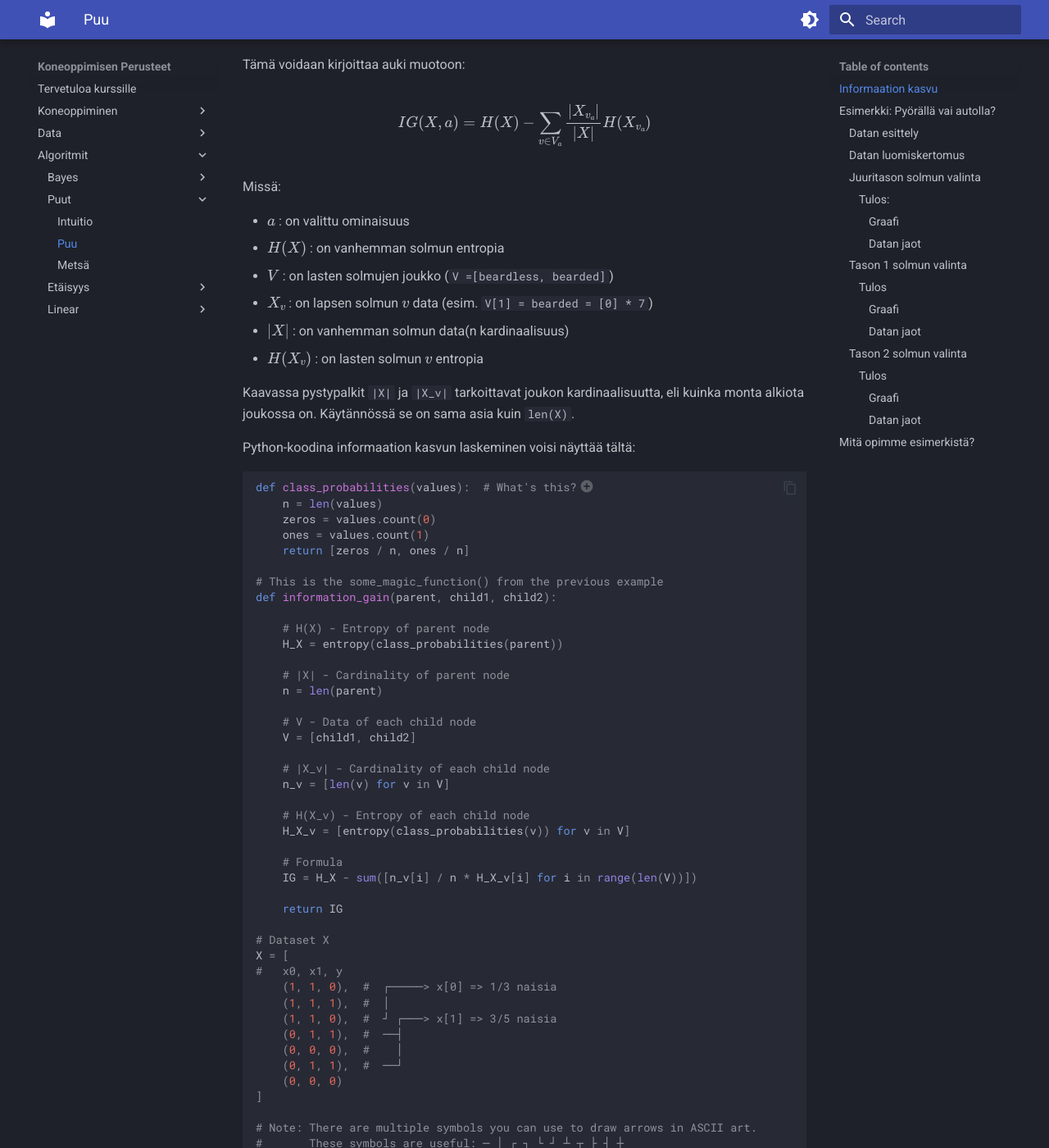
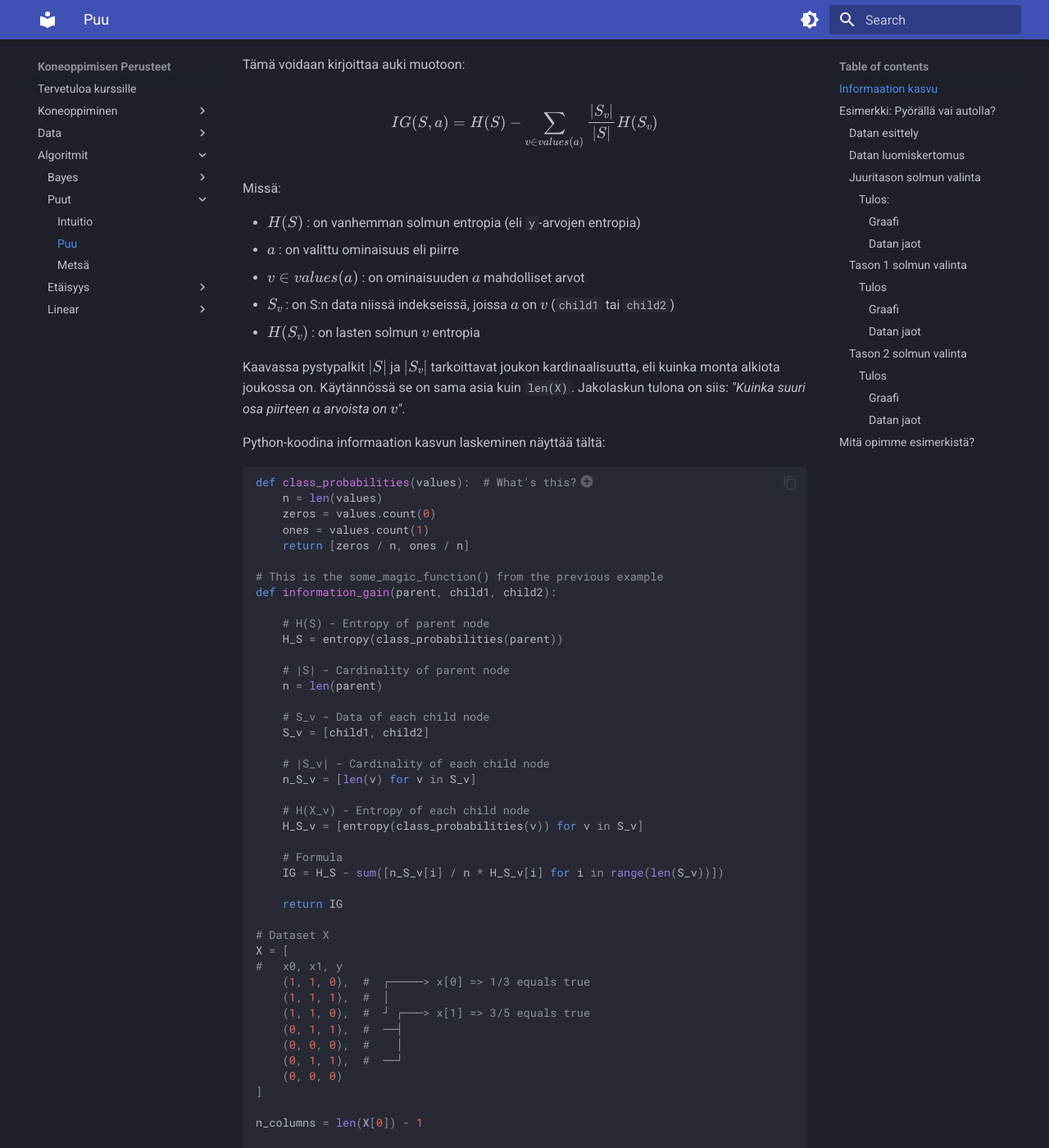
Before and after one commit to sourander/ml-perusteet, an MkDocs documentation site: the page built from docs/algoritmit/puut/puu.md, in a window 1280 px wide and 1400 px high, scrolled down 1816 px. Shown: the whole window at 82% size. Built offline with MkDocs 1.6.1 and Material for MkDocs 9.7.7, drawn with Linux system fonts in a browser that asks for light colours; emoji names are drawn with the system emoji font; some of the changed text lies outside the part shown.

Commit message:
Refined IG formula to avoid confusing X to whole dataset

````diff
--- a/docs/algoritmit/puut/puu.md
+++ b/docs/algoritmit/puut/puu.md
@@ -50,27 +50,26 @@ Informaation kasvu (engl. information gain) on päätöspuun rakentamisen keskei
 Kaava on:
 
 $$
-IG(X, a) = H(X) - H(X|a)
+IG(S, a) = H(S) - H(S|a)
 $$
 
 Tämä voidaan kirjoittaa auki muotoon:
 
 $$
-IG(X, a) = H(X) - \sum_{v \in V_a} \frac{|X_{v_a}|}{|X|} H(X_{v_a})
+IG(S, a) = H(S) - \sum_{v \in values(a)} \frac{|S_{v}|}{|S|} H(S_{v})
 $$
 
 Missä:
 
-* $a$ : on valittu ominaisuus
-* $H(X)$ : on vanhemman solmun entropia
-* $V$ : on lasten solmujen joukko (`V =[beardless, bearded]`)
-* $X_v$ : on lapsen solmun $v$ data (esim. `V[1] = bearded = [0] * 7`)
-* $|X|$ : on vanhemman solmun data(n kardinaalisuus)
-* $H(X_v)$ : on lasten solmun $v$ entropia
+* $H(S)$ : on vanhemman solmun entropia (eli `y`-arvojen entropia)
+* $a$ : on valittu ominaisuus eli piirre
+* $v \in values(a)$ : on ominaisuuden $a$ mahdolliset arvot
+* $S_v$ : on S:n data niissä indekseissä, joissa $a$ on $v$ (`child1` tai `child2`)
+* $H(S_v)$ : on lasten solmun $v$ entropia
 
-Kaavassa pystypalkit `|X|` ja `|X_v|` tarkoittavat joukon kardinaalisuutta, eli kuinka monta alkiota joukossa on. Käytännössä se on sama asia kuin `len(X)`.
+Kaavassa pystypalkit $|S|$ ja $|S_v|$ tarkoittavat joukon kardinaalisuutta, eli kuinka monta alkiota joukossa on. Käytännössä se on sama asia kuin `len(X)`. Jakolaskun tulona on siis: *"Kuinka suuri osa piirteen $a$ arvoista on $v$"*.
 
-Python-koodina informaation kasvun laskeminen voisi näyttää tältä:
+Python-koodina informaation kasvun laskeminen näyttää tältä:
 
 ```python
 def class_probabilities(values):  # What's this?(1)
@@ -82,46 +81,44 @@ def class_probabilities(values):  # What's this?(1)
 # This is the some_magic_function() from the previous example
 def information_gain(parent, child1, child2):
 
-    # H(X) - Entropy of parent node
-    H_X = entropy(class_probabilities(parent))
+    # H(S) - Entropy of parent node
+    H_S = entropy(class_probabilities(parent))
 
-    # |X| - Cardinality of parent node
+    # |S| - Cardinality of parent node
     n = len(parent)
 
-    # V - Data of each child node
-    V = [child1, child2]
+    # S_v - Data of each child node
+    S_v = [child1, child2]
 
-    # |X_v| - Cardinality of each child node
-    n_v = [len(v) for v in V]
+    # |S_v| - Cardinality of each child node
+    n_S_v = [len(v) for v in S_v]
 
     # H(X_v) - Entropy of each child node
-    H_X_v = [entropy(class_probabilities(v)) for v in V]
+    H_S_v = [entropy(class_probabilities(v)) for v in S_v]
 
     # Formula
-    IG = H_X - sum([n_v[i] / n * H_X_v[i] for i in range(len(V))])
+    IG = H_S - sum([n_S_v[i] / n * H_S_v[i] for i in range(len(S_v))])
 
     return IG
 
 # Dataset X
 X = [
 #   x0, x1, y
-    (1, 1, 0),  #  ┌─────> x[0] => 1/3 naisia
+    (1, 1, 0),  #  ┌─────> x[0] => 1/3 equals true
     (1, 1, 1),  #  │
-    (1, 1, 0),  #  ┘ ┌───> x[1] => 3/5 naisia
+    (1, 1, 0),  #  ┘ ┌───> x[1] => 3/5 equals true
     (0, 1, 1),  #  ──┤
     (0, 0, 0),  #    │
     (0, 1, 1),  #  ──┘
     (0, 0, 0)
 ]
 
-# Note: There are multiple symbols you can use to draw arrows in ASCII art.
-#       These symbols are useful: ─ │ ┌ ┐ └ ┘ ┴ ┬ ├ ┤ ┼
+n_columns = len(X[0]) - 1
 
-# Compute the IG for both non-label columns: X_i (i=0 or i=1)
-for i in (0, 1):
+for i in range(n_columns):
     parent = [row[-1] for row in X]
-    child1 = [row[-1] for row in X if row[i] == 1]
-    child2 = [row[-1] for row in X if row[i] == 0]
+    child1 = [row[-1] for row in X if row[i] == 1]  # v in values(a) == 1
+    child2 = [row[-1] for row in X if row[i] == 0]  # v in values(a) == 0
 
     ig = information_gain(parent, child1, child2)
     print(f"Column {i} information gain: {ig:.2f}")
````
